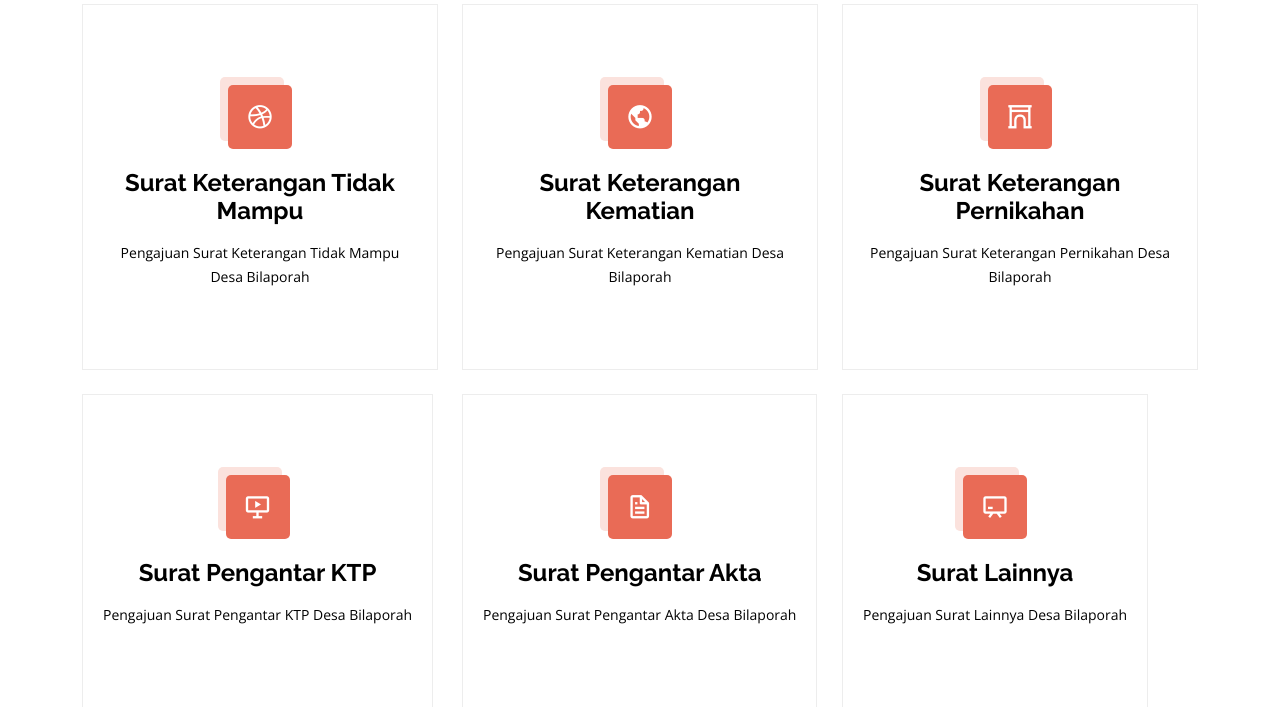
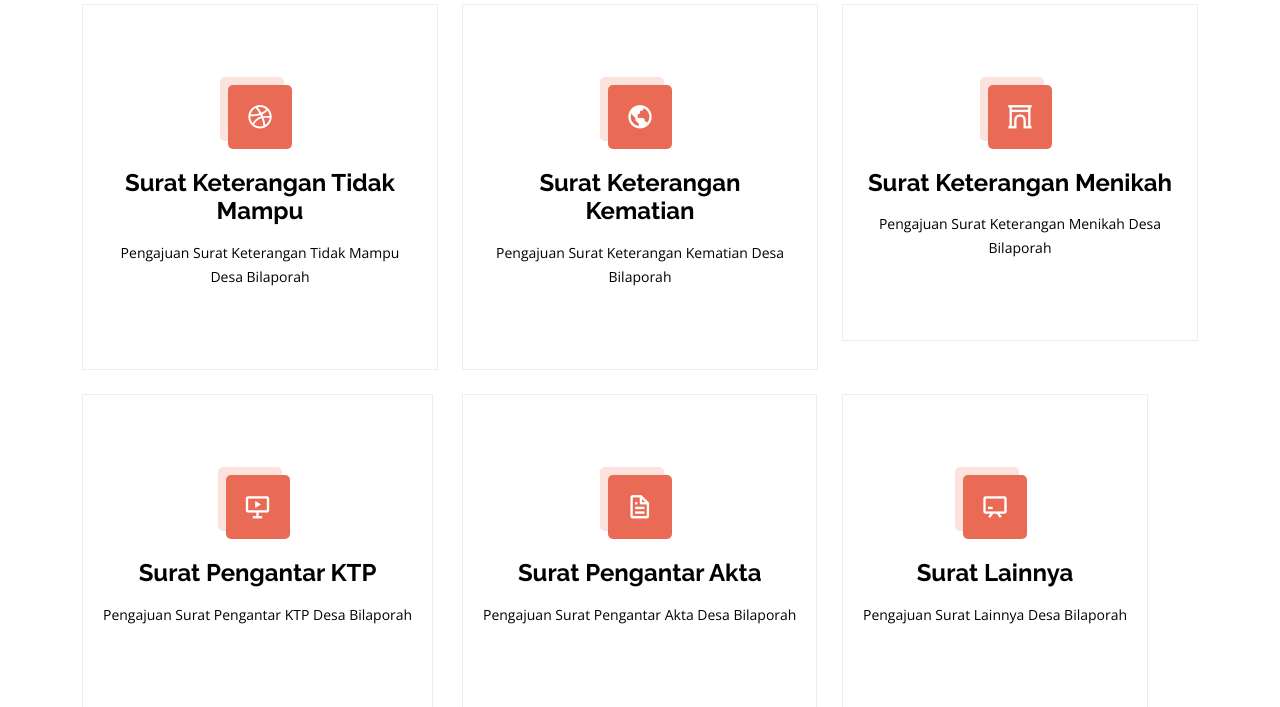
Before and after one commit to yoga-tirta/surat-bilaporah, a PHP site: page /user/home.php in a window 1280 px wide. Shown: the part 247-954 px from the top of the page. Run offline with PHP 8.4, Linux system fonts and the light colour scheme; a user stored in the database is signed in; some libraries are stand-ins or nearby versions.

Commit message:
Update home.php

```diff
--- a/user/home.php
+++ b/user/home.php
@@ -86,8 +86,8 @@
             <a href="../form_input/form_nikah.php?kode_surat=SKM" style="color:black">
               <div class="icon-box">
                 <div class="icon"><i class="bx bx-arch"></i></div>
-                <h4>Surat Keterangan Pernikahan</h4>
-                <p>Pengajuan Surat Keterangan Pernikahan Desa Bilaporah</p>
+                <h4>Surat Keterangan Menikah</h4>
+                <p>Pengajuan Surat Keterangan Menikah Desa Bilaporah</p>
               </div>
             </a>
           </div>
```
